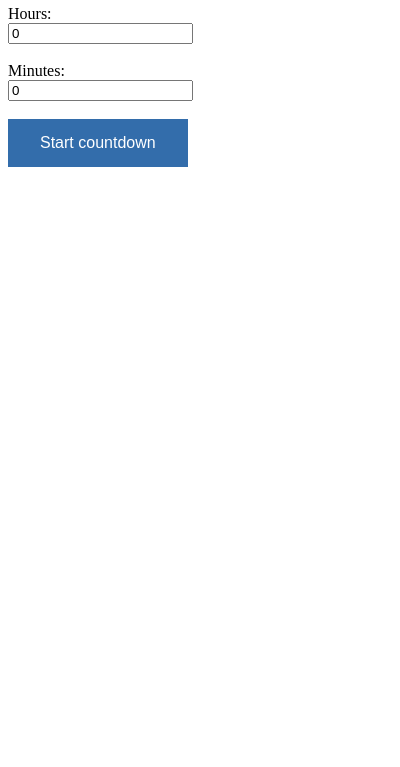
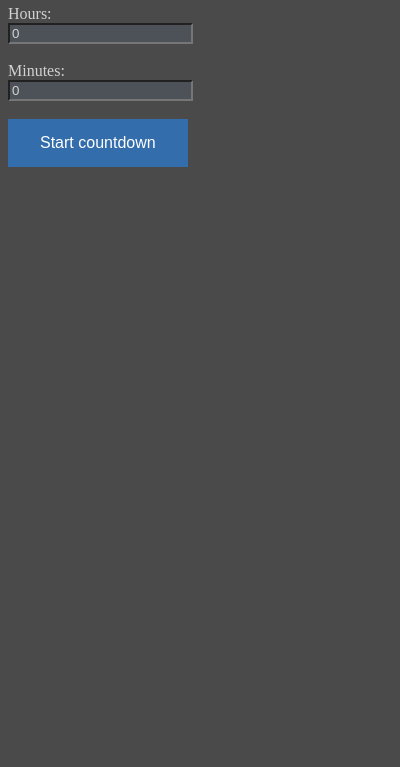
Before and after one commit to loki980/Tab-Countdown-Timer, a browser extension: page popup/popup.html in a window 400 px wide. Shown: the part 77-844 px from the top of the page. Drawn offline with Linux system fonts and the dark colour scheme.

Commit message:
Added dark style.

```diff
--- a/popup/popup.html
+++ b/popup/popup.html
@@ -20,7 +20,19 @@
                 text-align: center;
                 font-size: 16px;
             }
-        </style>
+
+            /* dark mode changes */
+            @media (prefers-color-scheme: dark) {
+            body {
+                background-color: #4a4a4a;
+                color: #D2D2D2;
+            }
+            input[type="text"], textarea {
+                background-color : #4D5258;
+                color: #D2D2D2;
+            }
+            }
+            </style>
     </head>
 
     <body>
```
